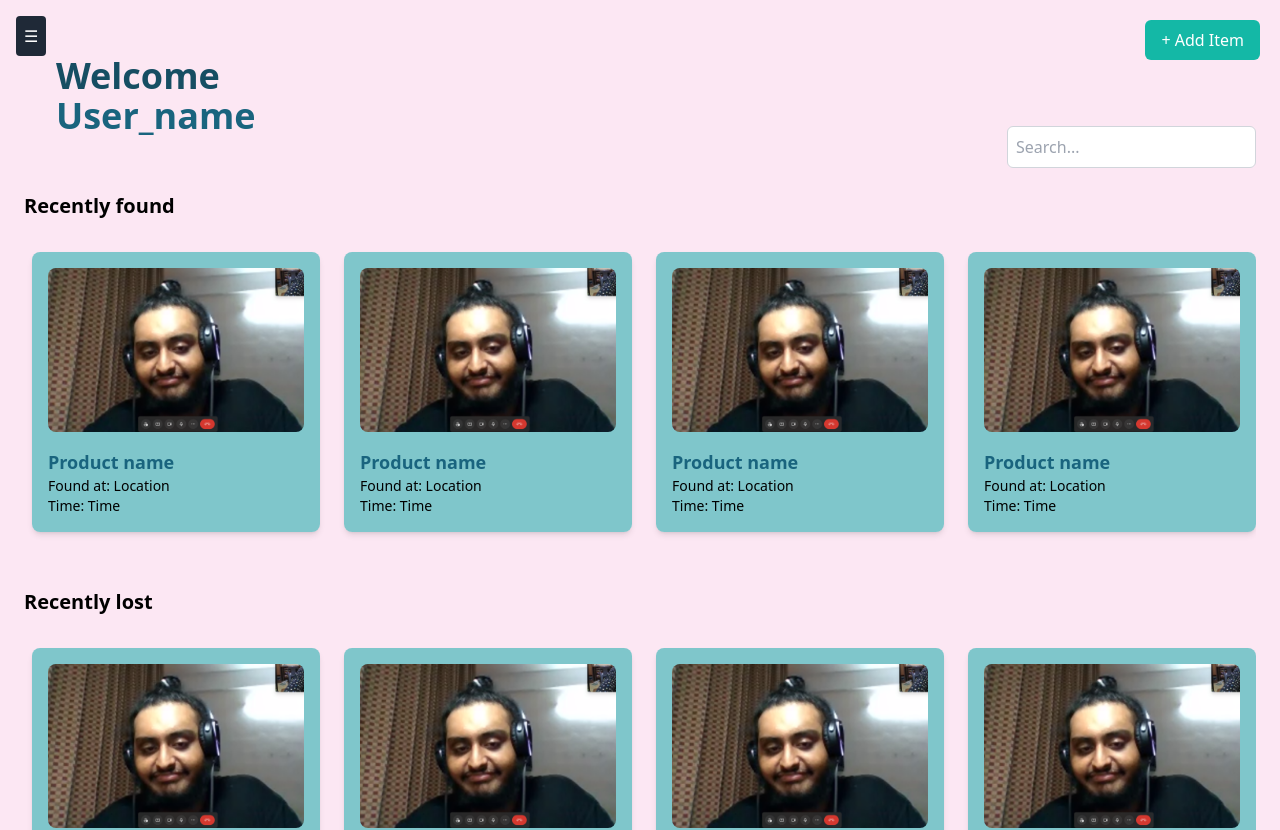
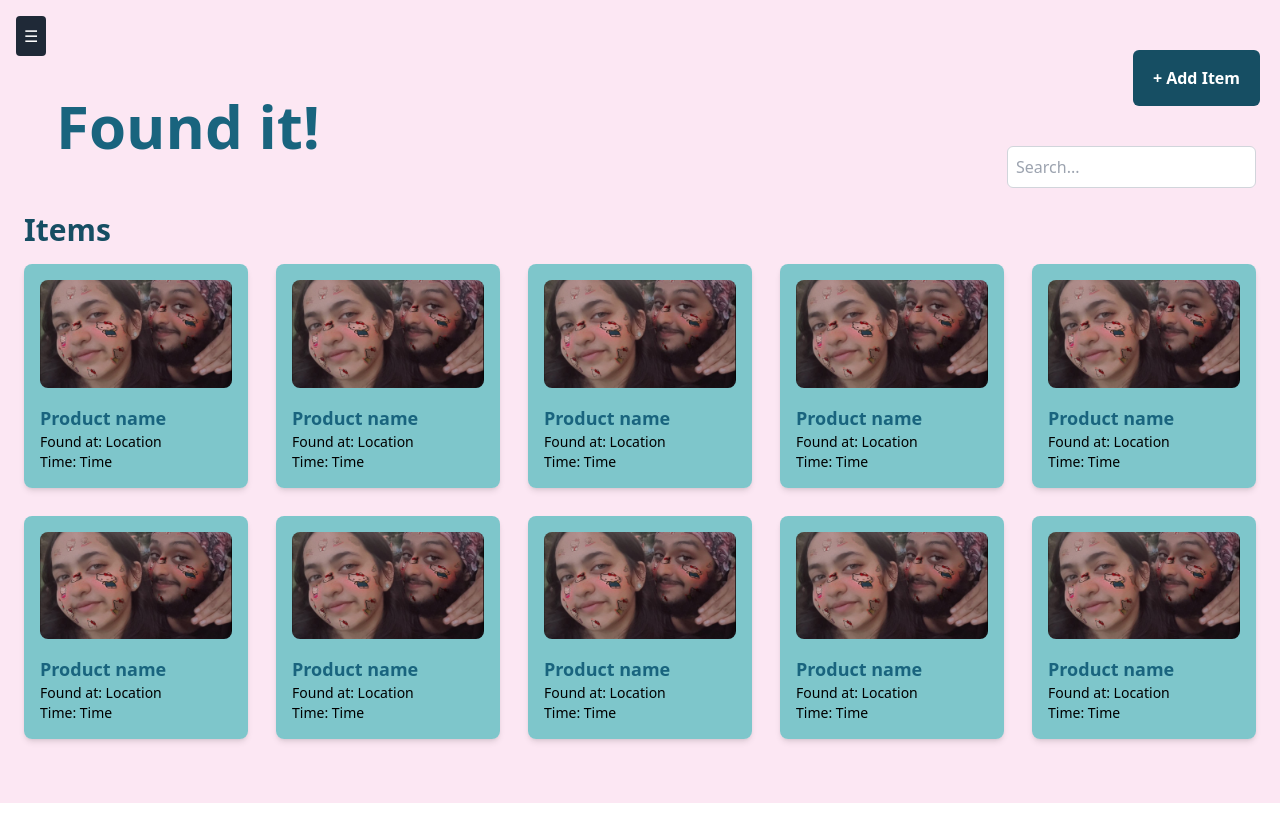
Before and after one commit to Avadhoot1905/Found-It, a Next.js app: page / in a window 1280 px wide. Shown: the top 830 px of the page. After the commit the page ends 803 px from the top, so only its background shows below. Built offline with nearby package versions, Linux system fonts and the light colour scheme.

Commit message:
feat: added the found page

```diff
--- a/src/app/page.tsx
+++ b/src/app/page.tsx
@@ -1,8 +1,8 @@
 import Main from "../components/main";
-import Found from "@/pages/found";
+import Found from "@/components/found";
 
 export default function Home() {
   return (
-    <Main />
+    <Found />
   );
 }
--- a/src/components/Card.tsx
+++ b/src/components/Card.tsx
@@ -10,7 +10,7 @@ const Card: React.FC<CardProps> = ({ title, location, time }) => {
   return (
     <div className="bg-[#28AFB096] p-4 rounded-lg shadow-md">
     <img
-      src="/assets/aasa.png"
+      src="/assets/helo kity.jpg"
       alt={title}                  //background: #19647E;
       width={300}
       height={100}
--- /dev/null
+++ b/src/components/found.tsx
@@ -0,0 +1,64 @@
+'use client';
+
+import React from 'react';
+import Sidebar from './Sidebar';
+import Card from './Card';
+
+const Found: React.FC = () => {
+  // Scroll handler function to scroll vertically with mouse wheel
+  const handleScroll = (event: React.WheelEvent<HTMLDivElement>) => {
+    const container = event.currentTarget;
+    const scrollAmount = event.deltaY;
+    container.scrollTo({
+      top: container.scrollTop + scrollAmount,
+      left: 0,
+      behavior: 'smooth'
+    });
+  };
+
+  return (
+    <div className="min-h-screen bg-pink-100 flex">
+      {/* Sidebar */}
+      <Sidebar />
+
+      <div className="flex-grow p-6 overflow-y-auto" onWheel={handleScroll}> {/* Change overflow to vertical */}
+        <header className="flex justify-between items-end mb-6 mt-10">
+          <h1 className="text-6xl p-8 font-bold text-cyan-900">
+            <span className="text-[#19647E]">Found it!</span>
+          </h1>
+
+          <input
+            type="text"
+            className="p-2 border border-gray-300 rounded-md"
+            placeholder="Search..."
+          />
+          <button
+            className="bg-cyan-900 font-bold text-white rounded-md px-5 py-4 hover:bg-cyan-700 absolute"
+            style={{ top: '50px', right: '20px' }} // Adjusted top value
+            onClick={() => alert("Add Item clicked!")}
+          >
+            + Add Item
+          </button>
+        </header>
+
+        {/* Recently Found Section */}
+        <section className="mb-10">
+          <h2 className="text-3xl text-cyan-900 font-bold mb-4">Items</h2>
+          <div className="grid grid-cols-5 gap-7"> {/* Use grid to layout cards */}
+            {[...Array(10)].map((_, index) => (
+              <div key={index} className="flex-shrink-0">
+                <Card
+                  title="Product name"
+                  location="Location"
+                  time="Time"
+                />
+              </div>
+            ))}
+          </div>
+        </section>
+      </div>
+    </div>
+  );
+};
+
+export default Found;
```
Also changed, not shown: public/assets/helo kity.jpg (added).
